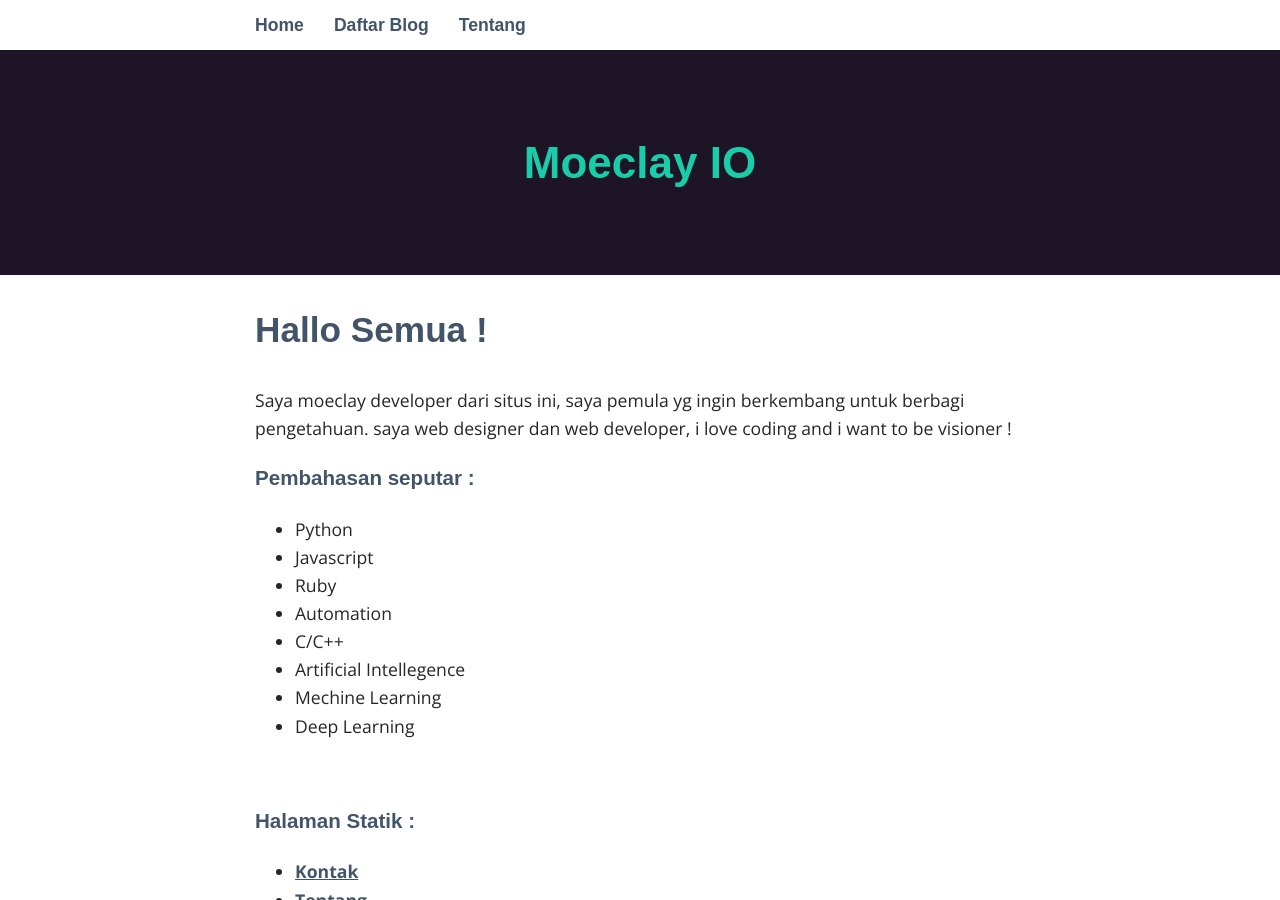
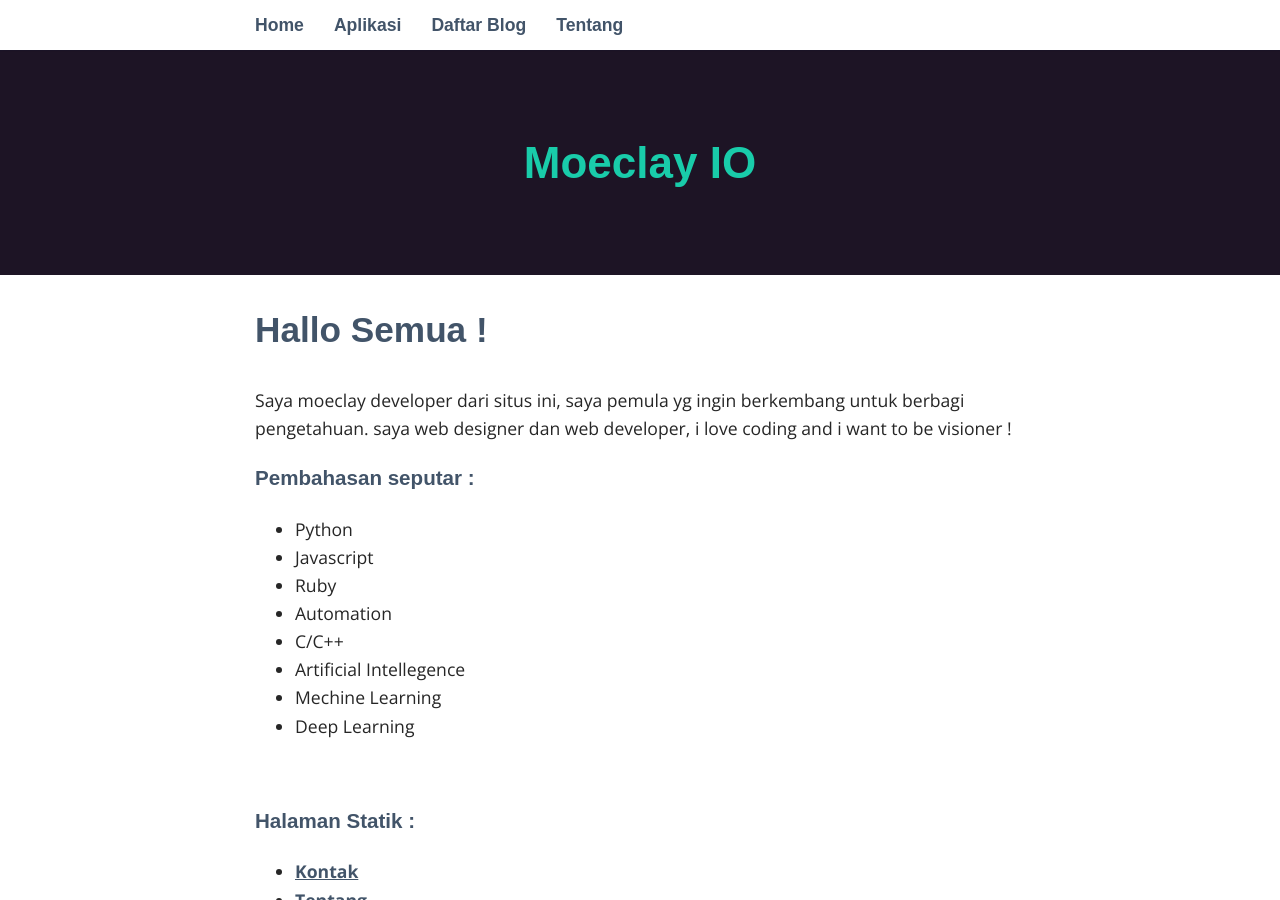
Before and after one commit to moeclay/moeclay.github.io, a Jekyll site: the page built from index.html, in a window 1280 px wide and 900 px high. Built offline with Jekyll 4.4.1, drawn with Linux system fonts in a browser that asks for light colours; some web fonts are replaced.

Commit message:
tambah menu aplikasi

```diff
--- a/_includes/header.html
+++ b/_includes/header.html
@@ -3,6 +3,7 @@
 		<nav>
 			<ul>
 				<li><a href="{{ '/' | prepend: site.baseurl }}" title="Home">Home</a></li>
+				<li><a href="{{ "/aplikasi" | prepend: site.baseurl }}" title="Aplikasi">Aplikasi</a></li>
 				<li><a href="{{ "/blog" | prepend: site.baseurl }}">Daftar Blog</a></li>
 				<li><a href="{{ "/tentang" | prepend: site.baseurl }}">Tentang</a></li>
 			</ul>
```
